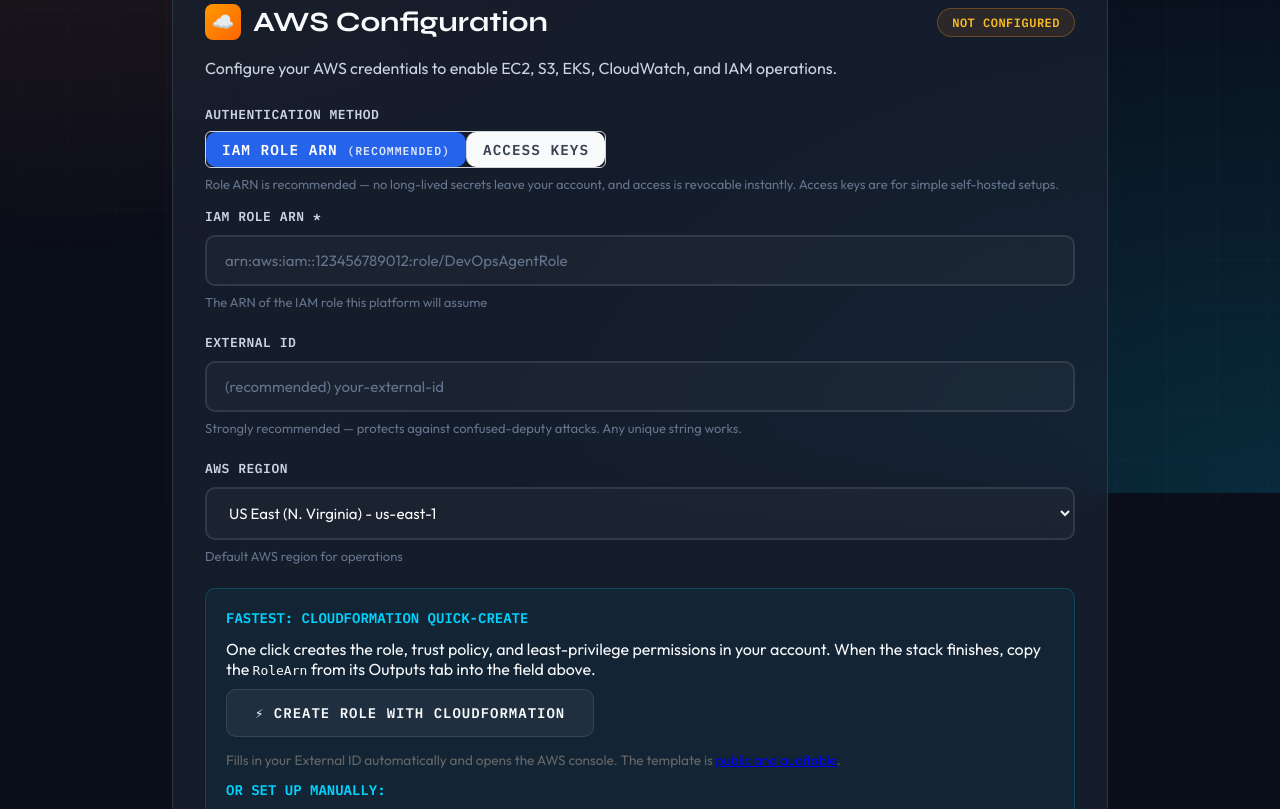
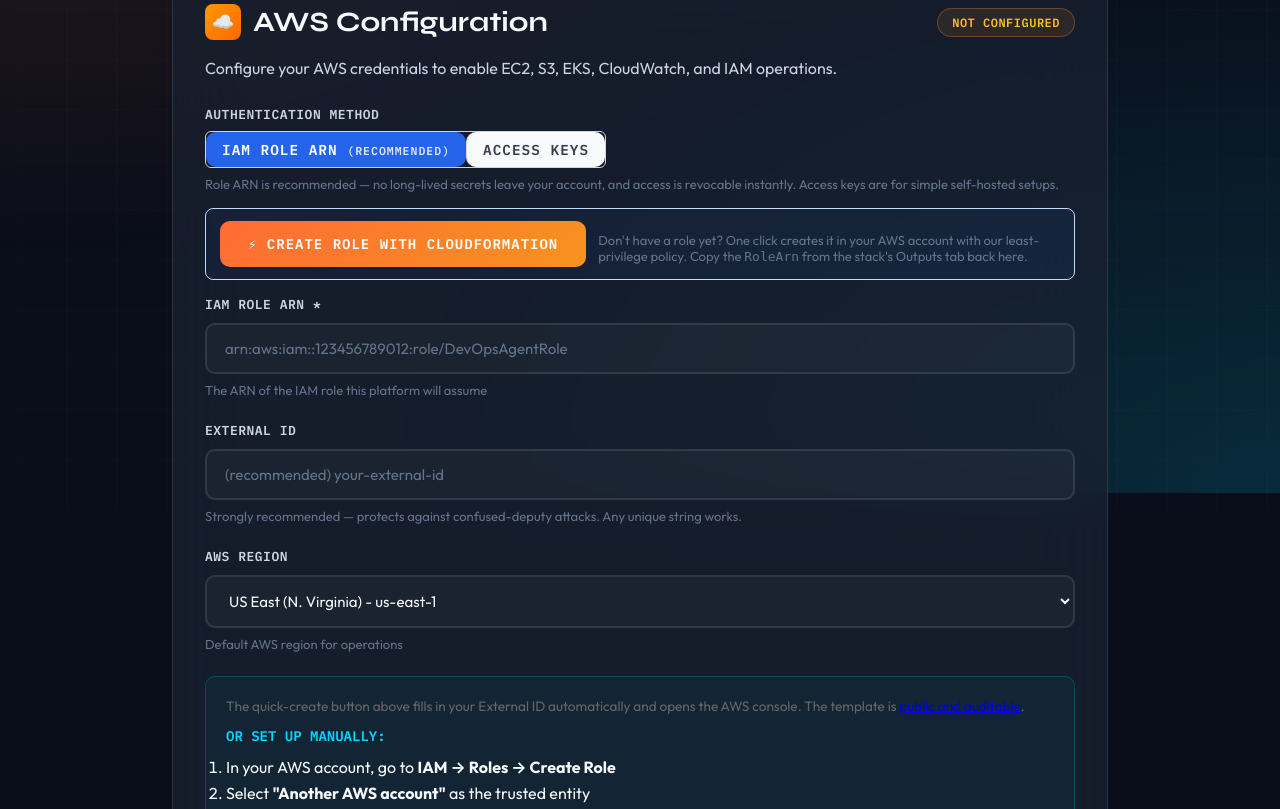
Before and after one commit to shittuay/DevOps-Agent, a Python web app: template templates/settings.html in a window 1280 px wide. Shown: the part 307-1116 px from the top of the page. Run offline with Jinja, Linux system fonts and the light colour scheme; the template is opened without the code that fills it, so the values that code supplies are empty.

Commit message:
fix(settings): surface CloudFormation quick-create button prominently
Button was buried in the info box below the fold and hidden entirely for users whose saved credentials auto-switch the form to access-key mode. Now it sits in a highlighted banner directly above the Role ARN input, access-key mode shows a one-click switch tip, and rendering is covered by visibility tests.

```diff
--- a/templates/settings.html
+++ b/templates/settings.html
@@ -624,6 +624,12 @@
                 <form id="awsConfigForm" onsubmit="saveAwsConfig(event)">
                     <!-- Role ARN fields (default) -->
                     <div id="roleArnFields">
+                        <div style="display:flex;align-items:center;gap:12px;flex-wrap:wrap;padding:12px 14px;margin-bottom:16px;background:rgba(37,99,235,0.06);border:1px solid #bfdbfe;border-radius:8px;">
+                            <button type="button" class="btn-primary" onclick="openCfQuickCreate()" style="white-space:nowrap;">
+                                &#9889; Create role with CloudFormation
+                            </button>
+                            <small style="flex:1;min-width:200px;">Don't have a role yet? One click creates it in your AWS account with our least-privilege policy. Copy the <code>RoleArn</code> from the stack's Outputs tab back here.</small>
+                        </div>
                         <div class="form-group">
                             <label for="roleArn">IAM Role ARN *</label>
                             <input type="text" id="roleArn" name="roleArn" placeholder="arn:aws:iam::123456789012:role/DevOpsAgentRole" required />
@@ -638,6 +644,9 @@
 
                     <!-- Access Key fields (hidden by default) -->
                     <div id="accessKeyFields" style="display: none;">
+                        <div style="padding:10px 14px;margin-bottom:16px;background:rgba(37,99,235,0.06);border:1px solid #bfdbfe;border-radius:8px;">
+                            <small>Tip: switch to <a href="#" onclick="switchAwsMode('role_arn');return false;">IAM Role ARN</a> and use the one-click CloudFormation setup &mdash; safer, no long-lived keys, instantly revocable.</small>
+                        </div>
                         <div class="form-group">
                             <label for="accessKey">AWS Access Key ID *</label>
                             <input type="text" id="accessKey" name="accessKey" placeholder="AKIA..." />
@@ -667,12 +676,7 @@
 
                     <!-- Info boxes for each mode -->
                     <div id="roleArnInfo" class="info-box">
-                        <h4>Fastest: CloudFormation quick-create</h4>
-                        <p style="margin:6px 0;">One click creates the role, trust policy, and least-privilege permissions in your account. When the stack finishes, copy the <code>RoleArn</code> from its Outputs tab into the field above.</p>
-                        <button type="button" class="btn-secondary" onclick="openCfQuickCreate()" style="margin:4px 0 10px;">
-                            &#9889; Create role with CloudFormation
-                        </button>
-                        <p style="margin:4px 0 12px;font-size:0.85em;color:#666;">Fills in your External ID automatically and opens the AWS console. The template is <a href="https://devopsagent-cf-templates.s3.amazonaws.com/devops-agent-role.json" target="_blank">public and auditable</a>.</p>
+                        <p style="margin:0 0 12px;font-size:0.85em;color:#666;">The quick-create button above fills in your External ID automatically and opens the AWS console. The template is <a href="https://devopsagent-cf-templates.s3.amazonaws.com/devops-agent-role.json" target="_blank">public and auditable</a>.</p>
                         <h4>Or set up manually:</h4>
                         <ol>
                             <li>In your AWS account, go to <strong>IAM &rarr; Roles &rarr; Create Role</strong></li>
```
Also changed, not shown: tests/test_quickcreate_visibility.py (added, +12 -0 lines).
